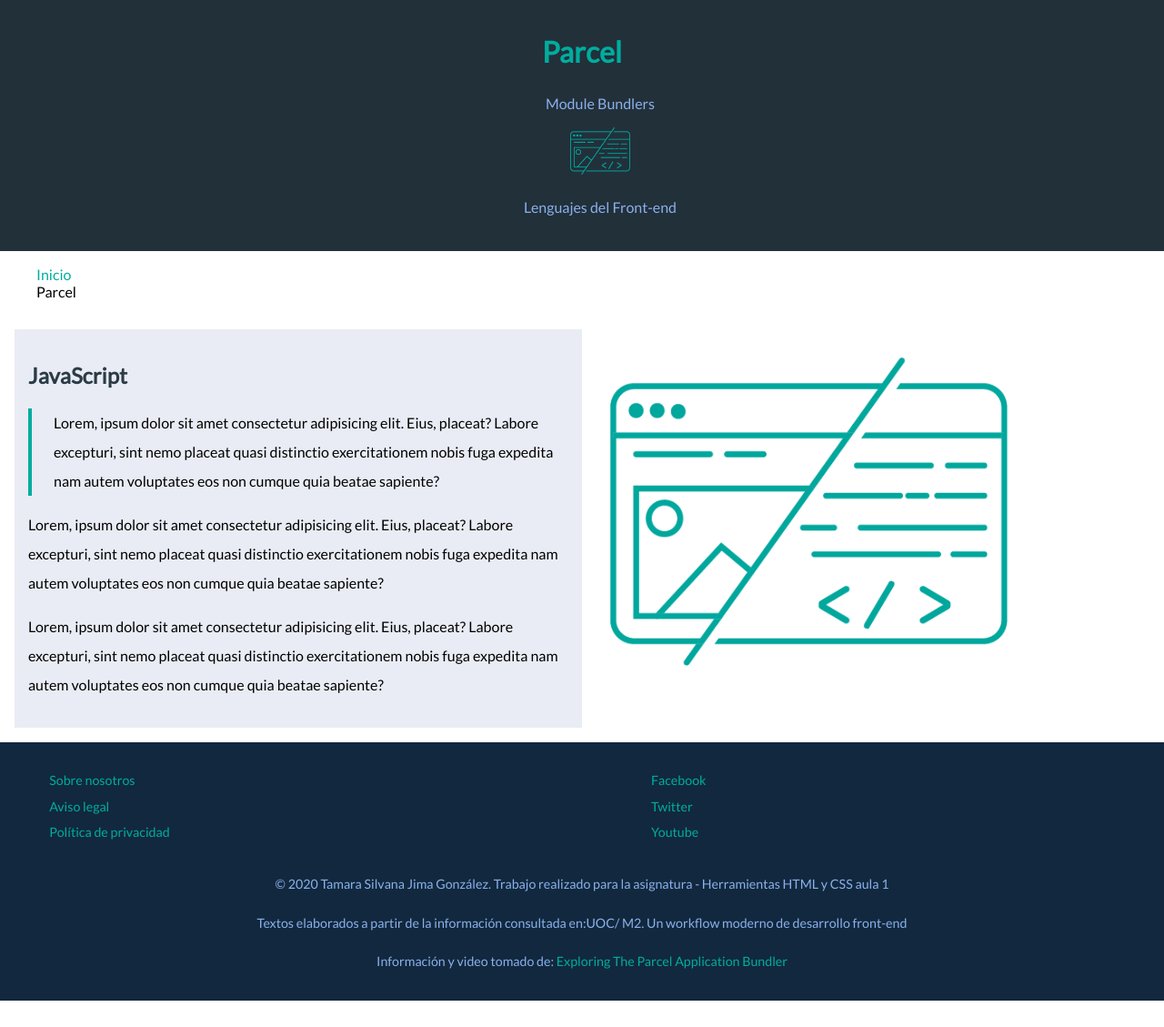
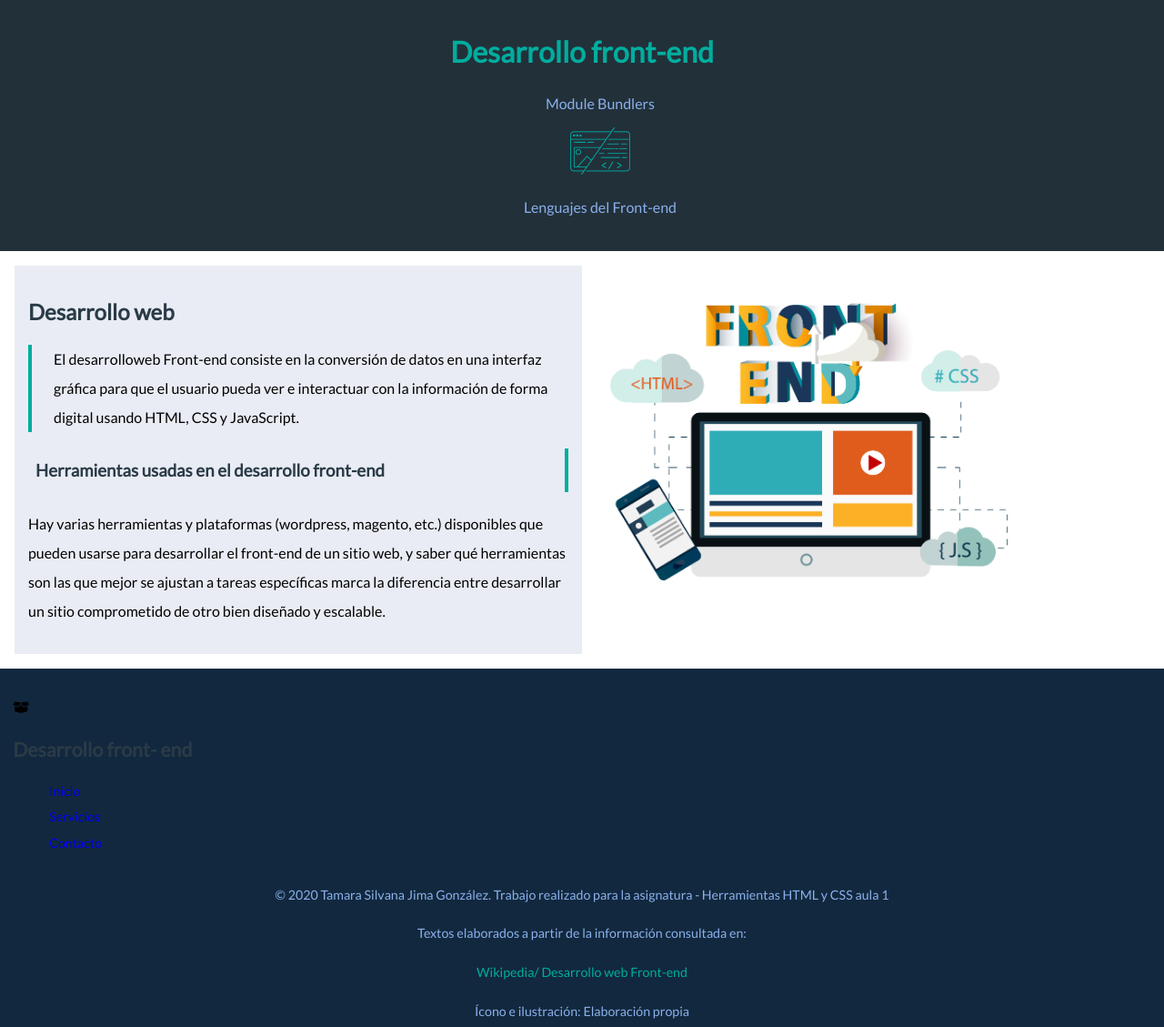
Before and after one commit to aramatj/Pec1.1_herramientas-html, a website built with Parcel: page javascript.html in a window 1280 px wide. Shown: the whole page at 91% size. Before the commit the page ends 1100 px from the top, so only its background shows below. Built offline with nearby package versions, Linux system fonts and the light colour scheme.

Commit message:
Update javascript.html

```diff
--- a/javascript.html
+++ b/javascript.html
@@ -3,20 +3,22 @@
 <head>
     <meta charset="UTF-8">
     <meta name="viewport" content="width=device-width, initial-scale=1.0">
+    <script src="https://kit.fontawesome.com/95b07c22d3.js" crossorigin="anonymous"></script>
     <link href='http://fonts.googleapis.com/css?family=Lato&subset=latin,latin-ext' rel='stylesheet' type='text/css'>
     <link rel="stylesheet" href="css/estilos.css">
-    <title>Module Bundlers/Parcel</title>
+    <title>Desarrollo-front-end</title>
 </head>
-
 <body>
 
+
     <header class="encabezado">
-        <h1>Parcel</h1>
+        <div id="particulas-js"></div>
+        <h1>Desarrollo front-end</h1>
         <div>
             <nav>
                 <ul>
-                    <li ><a href="Module Bundlers.html"> Module Bundlers </a></li>
-                    <li><a href="index.html"><img class="logo" src="img/icono1.png" alt=""></a></li>
+                    <li><a href="Module Bundlers.html">Module Bundlers</a></li>
+                    <li><a href="index.html"><img class="logo" src="img/icono1.png" alt="logo_de_pagina"></a></li>
                     <li><a href="Lenguajes del Front-end.html"> Lenguajes del Front-end</a></li>
                 </ul>
             </nav>
@@ -25,72 +27,67 @@
 
     </header>
 
-    <div>
-        <nav>
-            <ul class="breadcumb">
-                <li><a href="index.html">Inicio</a></li>
-                <li><a href="Module Bundlers.html"></a></li>
-                <li><span class="active">Parcel</span></li>
-            </ul>
-        </nav>
-    </div>
+
 
     <section class="contenido">
-        <img class="infograf" src="img/icono1.png" alt="">
+        <img class="infograf" src="img/pecFrontEnd.png" alt="">
         <article class="post">
-            <h2>JavaScript</h2>
-            <p class="borde_izq">Lorem, ipsum dolor sit amet consectetur adipisicing elit. Eius, placeat?
-                 Labore excepturi, sint nemo placeat quasi distinctio exercitationem nobis fuga
-                expedita nam autem voluptates eos non cumque quia beatae sapiente?</p>
+            <h2>Desarrollo web</h2>
+            <p class="borde_izq">El desarrollo<span lang="en">web Front-end</span> consiste en la conversión de datos
+                en una interfaz gráfica para que el usuario pueda ver e interactuar con
+                la información de forma digital usando HTML, CSS y JavaScript.</p>
 
-            <p>Lorem, ipsum dolor sit amet consectetur adipisicing elit. Eius, placeat?
-                Labore excepturi, sint nemo placeat quasi distinctio exercitationem nobis fuga
-                expedita nam autem voluptates eos non cumque quia beatae sapiente?</p>
-
-             <p>Lorem, ipsum dolor sit amet consectetur adipisicing elit. Eius, placeat?
-                Labore excepturi, sint nemo placeat quasi distinctio exercitationem nobis fuga
-                expedita nam autem voluptates eos non cumque quia beatae sapiente?</p>
-
+            <h3>Herramientas usadas en el desarrollo <span lang="en"> front-end</span></h3>
+            <p>Hay varias herramientas y plataformas (wordpress, magento, etc.) disponibles que pueden
+                usarse para desarrollar el front-end de un sitio web, y saber qué herramientas son las que mejor se ajustan
+                a tareas específicas marca la diferencia entre desarrollar un sitio comprometido de otro bien diseñado y escalable.</p>
 
         </article>
 
 
     </section>
 
+
     <footer class="pie-pag">
-        <div class="bloque_uno">
-            <ul>
-                <li><a href="">Sobre nosotros </a></li>
-                <li><a href="">Aviso legal </a></li>
-                <li><a href=""> Política de privacidad  </a></li>
 
-            </ul>
+        <div class="contenedorPie" id="contenedorPie">
+            <p class="btn_abrir_footer" id="btn_abrir_footer">
+                <i class="fas fa-box-open"></i>
+            </p>
+            <h2 class="tituloFooter">Desarrollo front- end</h2>
+            <nav class="elementos_navFooter">
+                <ul>
+                    <li><a href="#">Inicio</a></li>
+                    <li><a href="#">Servicios</a></li>
+                    <li><a href="#">Contacto</a></li>
 
-
-        </div>
-        <div class="bloque_dos">
-            <ul>
-                <li><a href="">Facebook</a></li>
-                <li><a href="">Twitter </a></li>
-                <li><a href="">Youtube</a></li>
-
-            </ul>
-
+                </ul>
+            </nav>
 
         </div>
 
         <div class="bloque_tres">
+
             <p>© 2020 Tamara Silvana Jima González. Trabajo realizado para la asignatura - Herramientas HTML y CSS aula 1</p>
-            <p>Textos elaborados a partir de la información consultada en:UOC/ M2. Un workflow moderno de desarrollo front-end </p>
+            <p>Textos elaborados a partir de la información consultada en: </p>
+            <a href="https://es.wikipedia.org/wiki/Desarrollo_web_Front-end"> Wikipedia/ Desarrollo web Front-end</a>
+            <p>Ícono e ilustración: Elaboración propia </p>
 
-            <p>Información y video tomado de: <a href="https://www.youtube.com/watch?v=DYZTFooDB24">Exploring The Parcel Application Bundler</a></p>
         </div>
 
     </footer>
 
+    <script src="./index.js">
+    </script>
+    <script src="./particles.min.js"></script>
 
+    <script>
+        const menu = document.getElementById('btn_abrir_footer');
+        menu.addEventListener("click", () => {
+            document.getElementById('contenedorPie').classList.toggle('active');
+        });
+    </script>
 
-    <script src="./index.js"></script>
-
+    <script src="./particulas.js"> </script>
 </body>
 </html>
```
